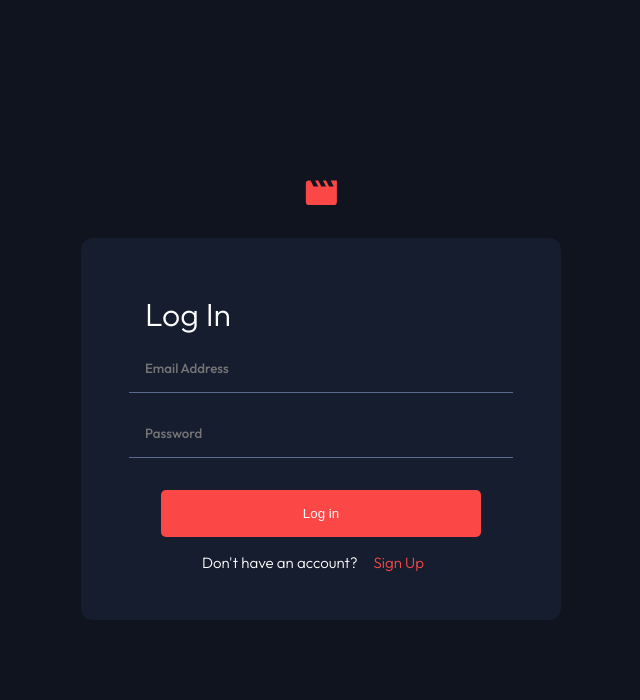
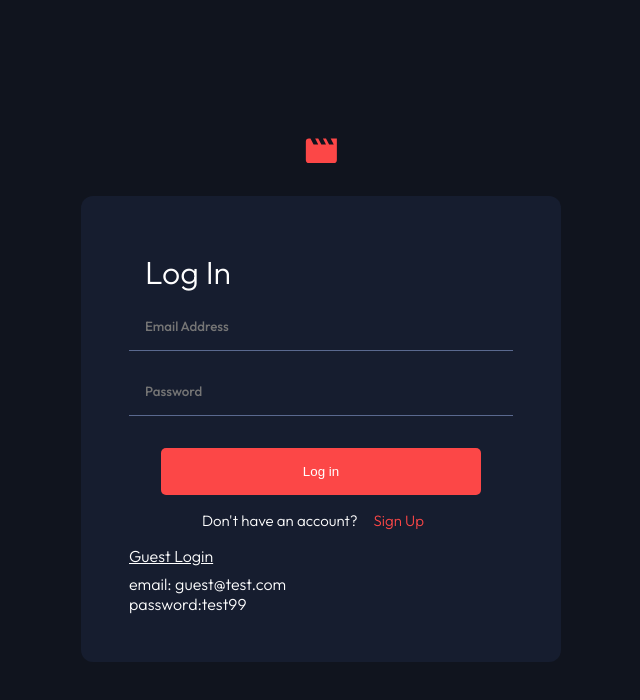
Before and after one commit to shan1y/entertainment-web-app, a React (Create React App) app: page /login in a window 1280 px wide. Shown: the top 700 px of the page, without its empty margins (319-959 px from the left). Built offline with nearby package versions, Linux system fonts and the light colour scheme.

Commit message:
added guest login

```diff
--- a/src/components/Auth/Auth.scss
+++ b/src/components/Auth/Auth.scss
@@ -103,13 +103,12 @@
     padding: 0 1rem;
   }
 
-  &__guest-button {
-    display: flex;
+  &__guest{
+    font-weight: 300;
     padding-top:1rem;
-    margin-inline:auto;
-    background-color: $nav-background;
-    color:white;
-    border: none;
-    text-decoration: underline;
+    &-title{
+      margin-bottom:0.5rem;
+      text-decoration: underline;
+    }
   }
 }
--- a/src/components/Auth/Auth.tsx
+++ b/src/components/Auth/Auth.tsx
@@ -97,7 +97,11 @@ function Auth(props: any) {
               </Link>
             </div>
           </form>
-
+          <div className="auth__guest">
+          <p className="auth__guest-title">Guest Login</p>
+          <p>email: guest@test.com</p>
+          <p>password:test99</p>
+          </div>
         </div>
       </div>
     </section>
```
